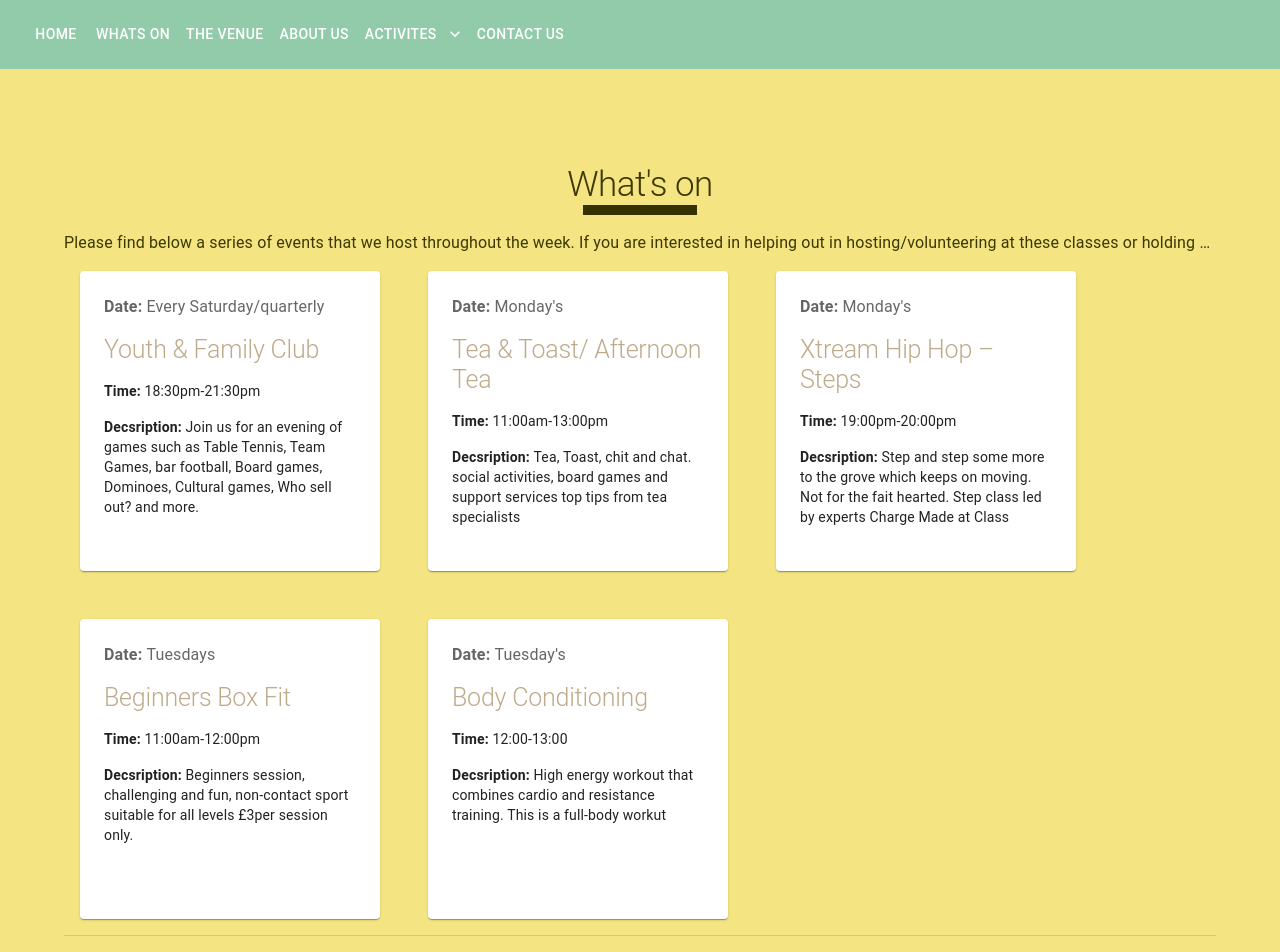
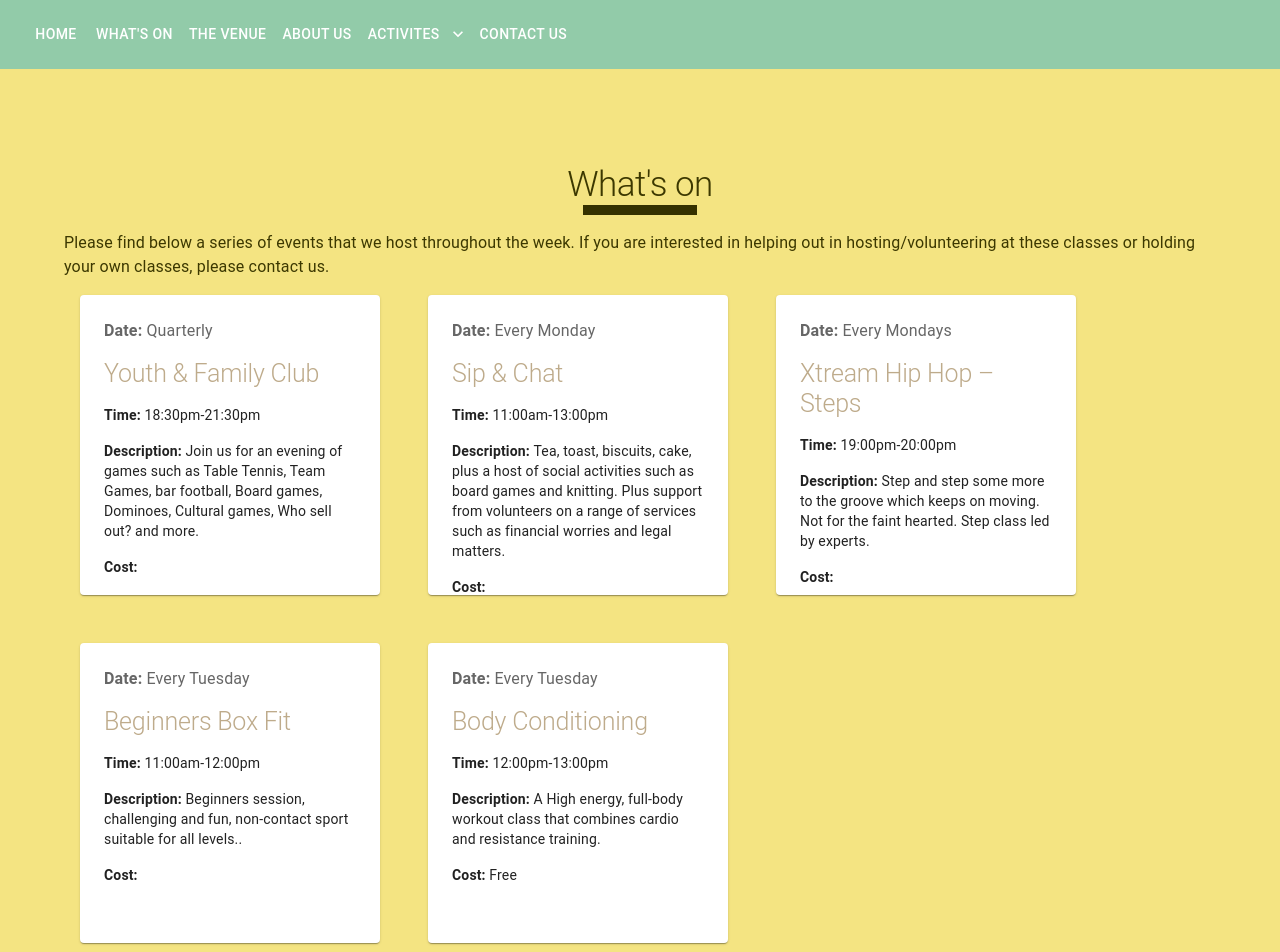
Before and after one commit to Lizzie-tech/rainbowcc, a React (Vite) app: page /whatson in a window 1280 px wide. Shown: the top 952 px of the page. Built offline with nearby package versions, Linux system fonts and the light colour scheme.

Commit message:
tweaks to content and gramar

```diff
--- a/src/components/NavBar/index.jsx
+++ b/src/components/NavBar/index.jsx
@@ -16,7 +16,7 @@ import ActivitesButton, { ActivitesButtonMenu } from "./dropdownMenu/index";
 
 const pages = [
 	{ name: "Home", href: "/" },
-	{ name: "Whats on", href: "/whatson" },
+	{ name: "What's on", href: "/whatson" },
 	{ name: "The Venue", href: "thevenue" },
 	{ name: "About us", href: "aboutus" },
 ];
--- a/src/pages/Home/index.jsx
+++ b/src/pages/Home/index.jsx
@@ -62,7 +62,7 @@ function Home() {
 					>
 						<Typography sx={{ marginBottom: 2, color: "white" }}>
 							The Rainbow Community Centre is a registered community
-							organisation located between Cheetham hill and Crumpsall. Our hall
+							organisation located between Cheetham Hill and Crumpsall. Our hall
 							is available for community, charity and and private hire. We also
 							host a variety of events and activities all year-round, that are
 							available for anyone to attend.
--- a/src/pages/TheVenue/index.jsx
+++ b/src/pages/TheVenue/index.jsx
@@ -78,13 +78,11 @@ function TheVenue() {
 								</Typography>
 
 								<List>
-									<ListItemText primary="Capacity: 500 people sitting or 100 standing" />
+									<ListItemText primary="Capacity: 100 people sitting or 130 standing" />
 									<hr />
-									<ListItemText primary="Dimensions: 18m x 9m" />
-									<hr />
-									{/* <ListItemText primary="16 tables  plus 3 tables (6ft x 2.6ft) and 120 chairs" /> */}
-									<hr />
-									<ListItemText primary="small kitchen available for use equipped with 2 microwaves and fridge" />
+									{/* <ListItemText primary="Dimensions: 18m x 9m" /> */}
+									{/* <hr /> */}
+									<ListItemText primary="12 tables and 100 chairs" />
 									<hr />
 									<ListItemText primary="Tables and chairs available for use upon request" />
 								</List>
@@ -119,13 +117,15 @@ function TheVenue() {
 									Facilities
 								</Typography>
 								<List>
-									<ListItemText primary="kitchen available for use" />
+									<ListItemText primary="Free wifi on request" />
 									<hr />
-									<ListItemText primary="fridges and microwaves ailable on request" />
+									<ListItemText primary="Small kitchen available to use for warming foods" />
 									<hr />
-									<ListItemText primary="toilets and disabled toilets(wheelchair accesible)" />
+									<ListItemText primary="There is a fridge, microwave and cooker " />
 									<hr />
-									<ListItemText primary="speakers available for hire on request" />
+									<ListItemText primary="Toilets and disabled toilets(wheelchair accesible)" />
+									<hr />
+									<ListItemText primary="speakers can be avaialable for use if discussed prior" />
 								</List>
 							</CardContent>
 						</Card>
@@ -157,9 +157,9 @@ function TheVenue() {
 								>
 									Parking
 									<List>
-										<ListItemText primary=" we have a gravel carpark that can accomodate upto 12 cars" />
+										<ListItemText primary="The carpark can accomodate upto 12 cars" />
 										<hr />
-										<ListItemText primary="there is a ramp entrance to the building" />
+										<ListItemText primary="There is a ramp entrance to the building for wheelchair access" />
 									</List>
 								</Typography>
 							</CardContent>
--- a/src/pages/WhatsOn/index.jsx
+++ b/src/pages/WhatsOn/index.jsx
@@ -14,38 +14,43 @@ function WhatsOn() {
 	const events = [
 		{
 			name: "Youth & Family Club",
-			date: "Every Saturday/quarterly",
+			date: "Quarterly",
 			time: "18:30pm-21:30pm",
 			description:
 				" Join us for an evening of games such as Table Tennis, Team Games, bar football, Board games, Dominoes, Cultural games, Who sell out? and more.",
+			cost: "Free",
 		},
 		{
-			name: "Tea & Toast/ Afternoon Tea",
-			date: "Monday's",
+			name: "Sip & Chat",
+			date: "Every Monday",
 			time: "11:00am-13:00pm",
 			description:
-				"Tea, Toast, chit and chat. social activities, board games and support services top tips from tea specialists",
+				"Tea, toast, biscuits, cake, plus a host of social activities such as board games and knitting. Plus support from volunteers on a range of services such as financial worries and legal matters.",
+			cost: "Free",
 		},
 		{
 			name: "Xtream Hip Hop – Steps",
-			date: "Monday's",
+			date: "Every Mondays",
 			time: "19:00pm-20:00pm",
 			description:
-				"Step and step some more to the grove which keeps on moving. Not for the fait hearted. Step class led by experts Charge Made at Class",
+				"Step and step some more to the groove which keeps on moving. Not for the faint hearted. Step class led by experts. ",
+			cost: "TBD",
 		},
 		{
 			name: "Beginners Box Fit",
-			date: "Tuesdays",
+			date: "Every Tuesday",
 			time: "11:00am-12:00pm",
 			description:
-				"Beginners session, challenging and fun, non-contact sport suitable for all levels £3per session only.",
+				"Beginners session, challenging and fun, non-contact sport suitable for all levels..",
+			cost: "£3",
 		},
 		{
 			name: "Body Conditioning",
-			date: "Tuesday's",
-			time: "12:00-13:00",
+			date: "Every Tuesday",
+			time: "12:00pm-13:00pm",
 			description:
-				"High energy workout that combines cardio and resistance training. This is a full-body workut",
+				"A High energy, full-body workout class that combines cardio and resistance training.",
+			Cost: "Free",
 		},
 	];
 	return (
@@ -72,10 +77,7 @@ function WhatsOn() {
 						/>
 					</Typography>
 				</Stack>
-				<Typography
-					sx={{ color: "#3C3800" }}
-					noWrap
-				>
+				<Typography sx={{ color: "#3C3800" }}>
 					Please find below a series of events that we host throughout the week.
 					If you are interested in helping out in hosting/volunteering at these
 					classes or holding your own classes, please contact us.
@@ -118,8 +120,12 @@ function WhatsOn() {
 											{event.time}
 										</Typography>
 										<Typography variant="body2">
-											<b>Decsription: </b>
+											<b>Description: </b>
 											{event.description}
+										</Typography>
+										<Typography variant="body2">
+											<b>Cost: </b>
+											{event.Cost}
 										</Typography>
 									</Stack>
 								</CardContent>
```
